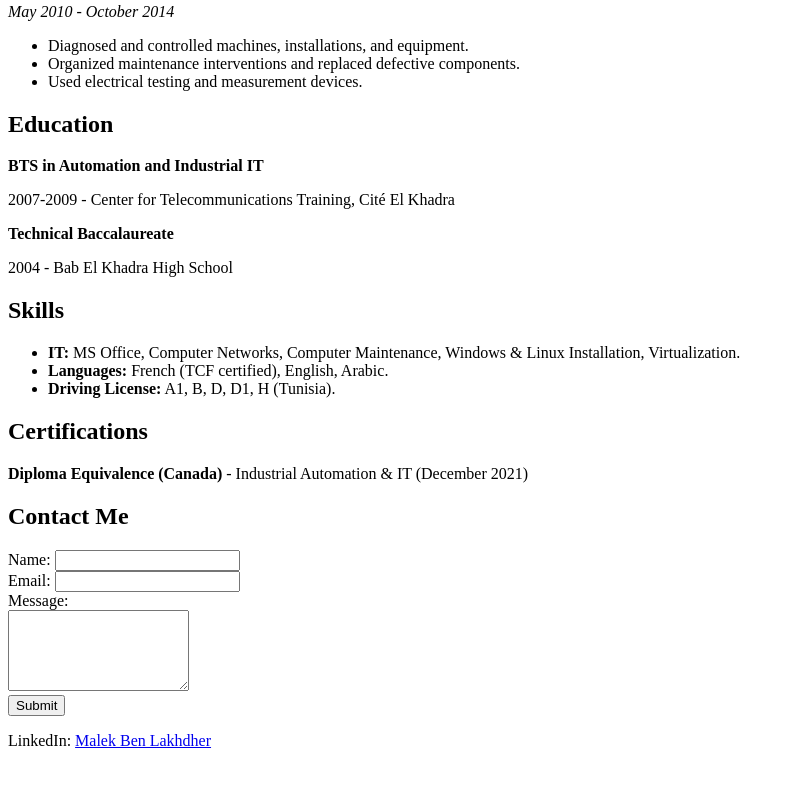
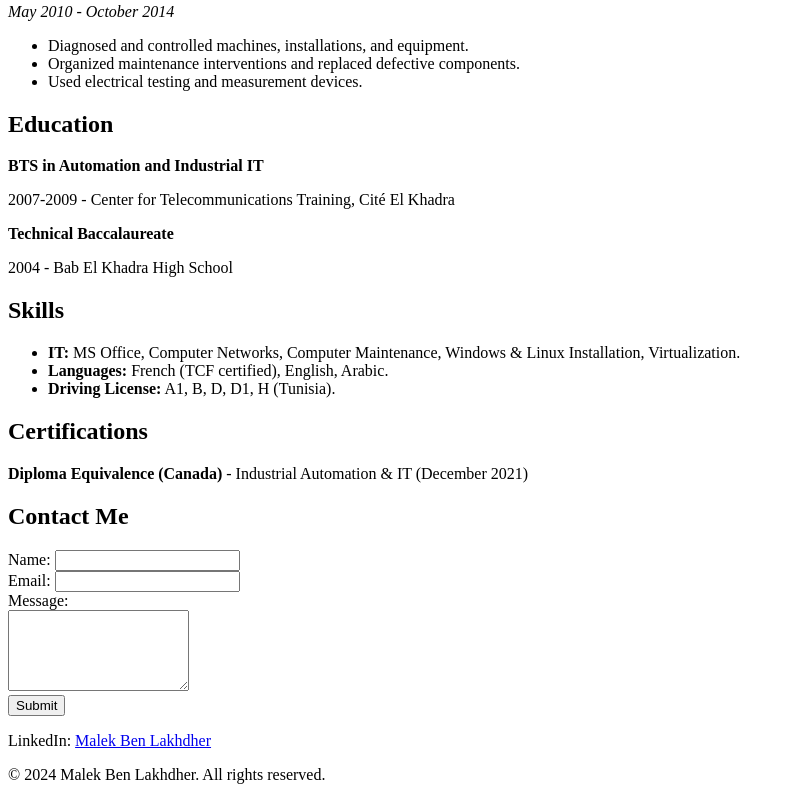
Before and after one commit to BENLAKHDHER/html_project, a plain HTML site: page index.html in a window 1280 px wide. Shown: the part 720-1520 px from the top of the page, without its empty margins (0-795 px from the left). Before the commit the page ends 1486 px from the top, so only its background shows below. Drawn offline with Linux system fonts and the light colour scheme.

Commit message:
adding Footer

```diff
--- a/index.html
+++ b/index.html
@@ -97,6 +97,10 @@
 
         <p>LinkedIn: <a href="https://www.linkedin.com/in/malek-ben-lakhdher">Malek Ben Lakhdher</a></p>
     </section>
+    <!-- Footer -->
+    <footer>
+        <p>&copy; 2024 Malek Ben Lakhdher. All rights reserved.</p>
+    </footer>
 
 </body>
 </html>
```
